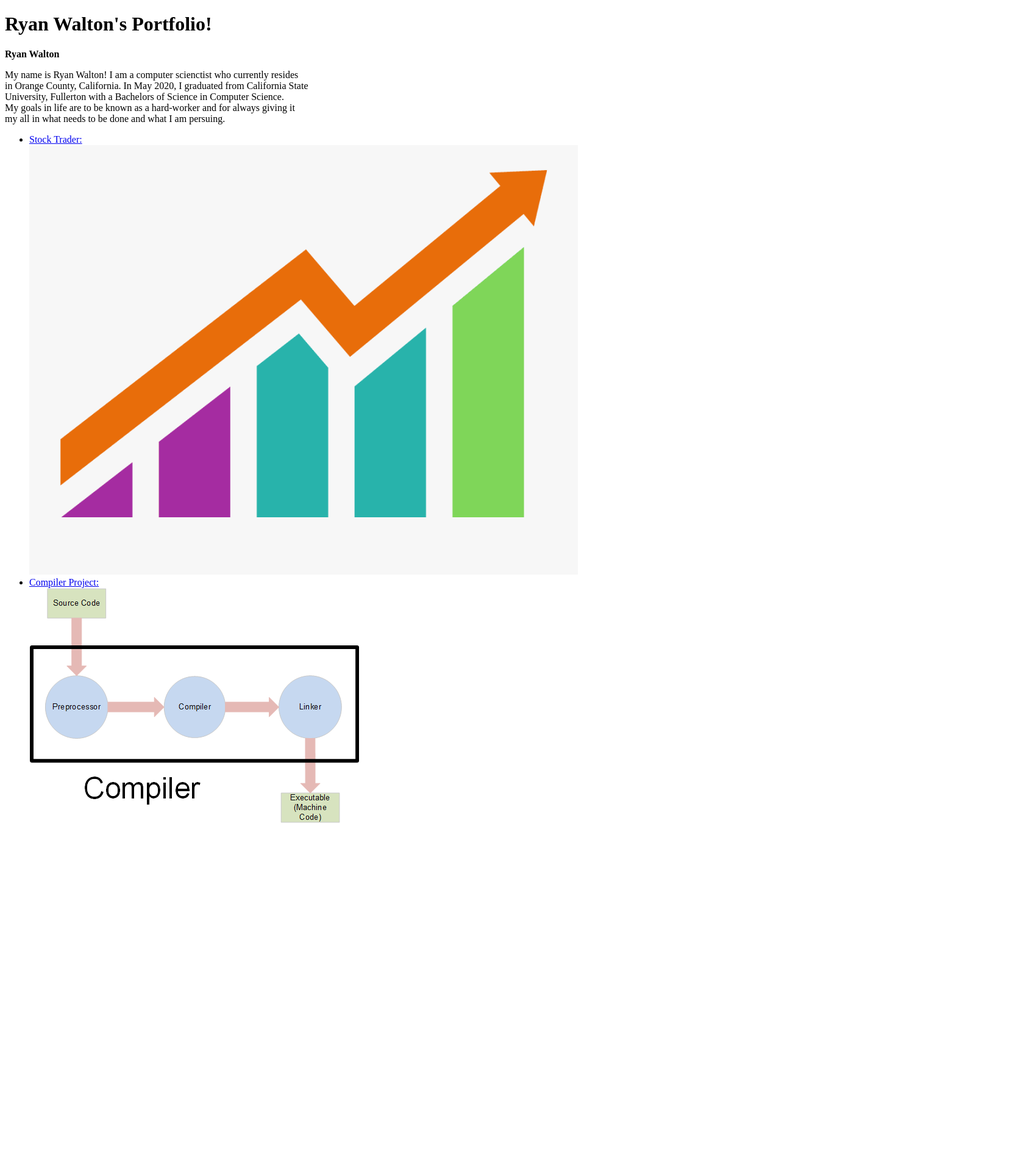
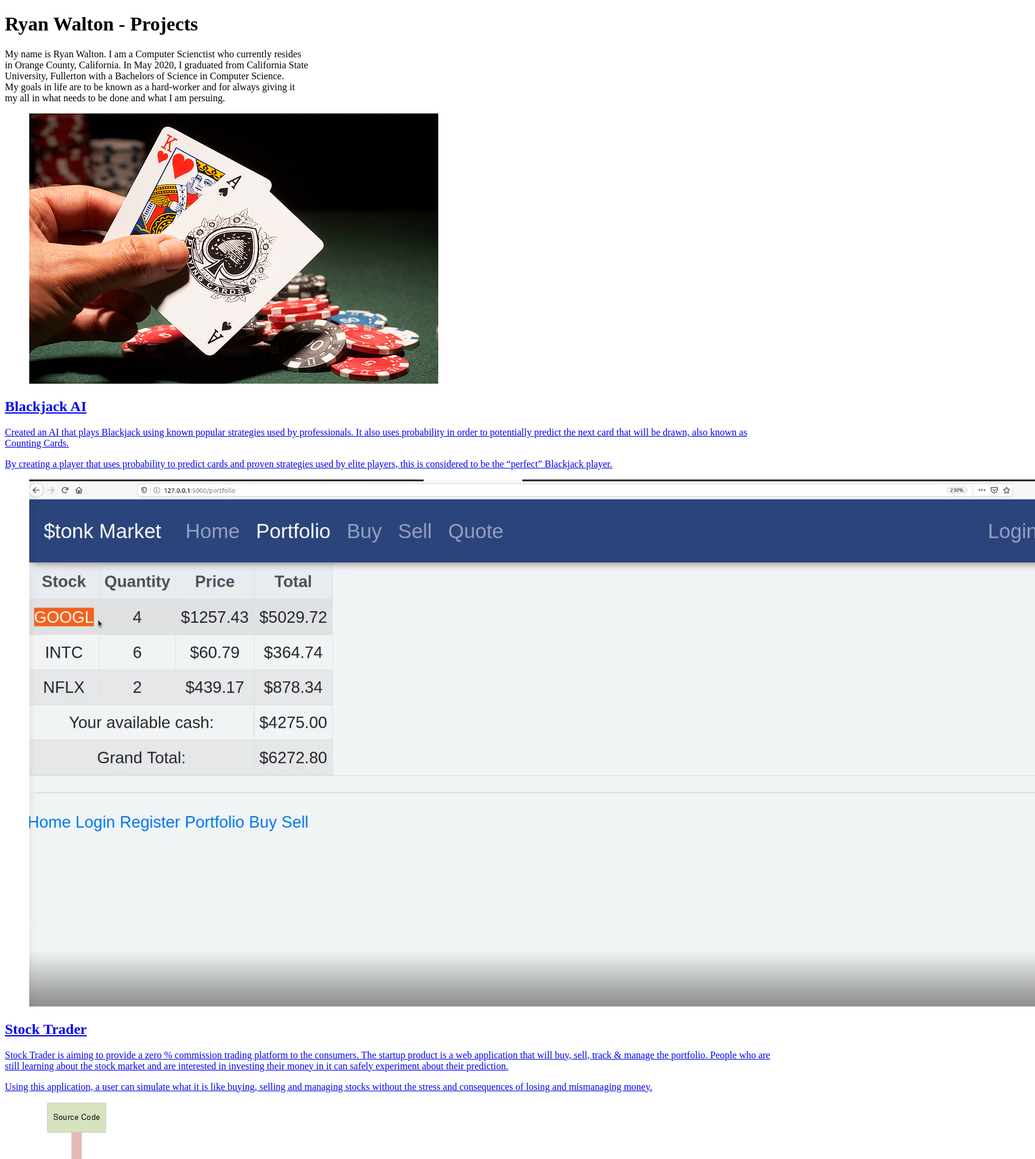
Before and after one commit to ryanwalton/ryanwalton.github.io, a plain HTML site: page index.html in a window 1280 px wide. Shown: the top 1900 px of the page at 61% size, 1698 px wide, since content can reach past the window. Before the commit the page ends 1375 px from the top, so only its background shows below. Drawn offline with Linux system fonts and the light colour scheme.

Commit message:
Update index.html

```diff
--- a/index.html
+++ b/index.html
@@ -2,36 +2,126 @@
 <html>
     <head>
         <meta charset="utf-8">
-        <meta name= "viewport" content="width=device-width, initial-scale=1">
-        <title>Ryan Walton Portfolio</title>
+        <meta name= "viewport" content="width=device-width, initial-scale=1.0">
+        <title>Ryan Walton's Projects</title>
+        <link rel="stylesheet" type="text/css" href="styles.css"/>
     </head>
+    <body>
+    <header class="masthead clear">
+        <div class="centered">
 
-    <body>
-        <h1>Ryan Walton's Portfolio!</h1>
+        <div class="site-branding">
+            <h1 class="site-title">Ryan Walton - Projects</h1>
+            <p>My name is Ryan Walton. I am a Computer Scienctist who currently resides<br/>
+                in Orange County, California. In May 2020, I graduated from California State<br/>
+                University, Fullerton with a Bachelors of Science in Computer Science.<br/>
+                My goals in life are to be known as a hard-worker and for always giving it<br/>
+                my all in what needs to be done and what I am persuing.<br/></p>
+        </div>
+        </div>
+    </header>
 
-        <b>Ryan Walton</b>
+    <main class="main-area">
 
-        <p>
+        <div class="centered">
 
-            My name is Ryan Walton! I am a computer scienctist who currently resides<br>
-            in Orange County, California. In May 2020, I graduated from California State<br>
-            University, Fullerton with a Bachelors of Science in Computer Science.<br>
-            My goals in life are to be known as a hard-worker and for always giving it<br>
-            my all in what needs to be done and what I am persuing.<br>
+        <section class="cards">
 
-        </p>
+            <article class="card">
+                <a href="https://github.com/ryanwalton/Blackjack_AI" target="_blank">
+                  <figure class="thumbnail">
+                    <img src="blackjack.png" alt="Blackjack Project">
+                  </figure>
+                  <div class="card-content">
+                    <h2>Blackjack AI</h2>
+                    <p>Created an AI that plays Blackjack using known popular strategies used by professionals.
+                        It also uses probability in order to potentially predict the next card that will be drawn, also known as Counting Cards.
+                    </p>
+                    <p>By creating a player that uses probability to predict cards and proven strategies used by elite players,
+                       this is considered to be the “perfect” Blackjack player.
+                    </p>
+                  </div>
+                </a>
+              </article>
 
-        <ul>
-            <li><a href="https://github.com/ryanwalton/Stock_Trader" target="_blank">
-            Stock Trader:</a>
-            <br>
-            <img src="stock.png"></li>
+          <article class="card">
+            <a href="https://github.com/ryanwalton/Stock_Trader" target="_blank">
+              <figure class="thumbnail">
+              <img src="stock_trader_website.png" alt="Pic of Stocks">
+              </figure>
+              <div class="card-content">
+                <h2>Stock Trader</h2>
+                <p>Stock Trader is aiming to provide a zero % commission trading platform to the consumers.
+                  The startup product is a web application that will buy, sell, track & manage the portfolio.
+                  People who are still learning about the stock market and are interested in investing their
+                  money in it can safely experiment about their prediction.
+                </p>
+                <p>
+                  Using this application, a user can simulate what it is like buying, selling and managing
+                  stocks without the stress and consequences of losing and mismanaging money.
+                </p>
+              </div>
+            </a>
+          </article>
 
-            <li><a href="https://github.com/ryanwalton/Compiler-Project" target="_blank">
-            Compiler Project:</a>
-            <br>
-            <img src="compiler.png"></li>
+          <article class="card">
+            <a href="https://github.com/ryanwalton/Compiler-Project" target="_blank">
+              <figure class="thumbnail">
+                <img src="compiler.png" alt="Pic of Compiler Structure">
+              </figure>
+              <div class="card-content">
+                <h2>Compiler Project</h2>
+                <p>This compiler takes in a text file and translates it to code the compiler recognizes.
+                    It then compiles it and makes it into a C++ files that is able to be ran and will produce
+                    and output.
+                </p>
+              </div>
+            </a>
+          </article>
 
-        </ul>
+          <article class="card">
+            <a href="https://github.com/ryanwalton/Battleship" target="_blank">
+              <figure class="thumbnail">
+                <img src="battleship.png" alt="Pic of Gameboard">
+              </figure>
+              <div class="card-content">
+                <h2>Battleship GUI</h2>
+                <p>This is a program that uses Java's user friendly GUI to make a 1 player version of the popular game Battleship.
+                   It uses KeyListener to swtich between GUI pages and to control the game.
+                </p>
+                <p>
+                  NOTE: You will need to change the image paths on lines 28-32
+                   to where they are located on your computer.
+                </p>
+              </div>
+            </a>
+          </article>
+
+          <article class="card">
+            <a href="https://github.com/ryanwalton/WebServer" target="_blank">
+              <figure class="thumbnail">
+                <img src="webserver.png" alt="WebServer default pic">
+              </figure>
+              <div class="card-content">
+                <h2>Web Server</h2>
+                <p>Creates simple default web server.
+                  When using this project, first create a simple HTTP file. You can put whatever you please inside of it.
+                  This is what you'll see when you launch the web server.
+                </p>
+
+              </div>
+            </a>
+          </article>
+
+      </section>
+
+    </div>
+    </main>
+    <footer class = "footer">
+      <hr/><h3>Contact</h3>
+      <div class ="linkedin"><a href="https://www.linkedin.com/in/ryan-walton-779755180/" target="_blank">https://www.linkedin.com/in/ryan-walton-779755180/</a></div>
+      <p>Ryan Walton<br> ryan.walton1027@gmail.com <br></p>
+      <h6>Copyright &copy; 2020 Ryan Walton.</h6>
+    </footer>
     </body>
 </html>
```
